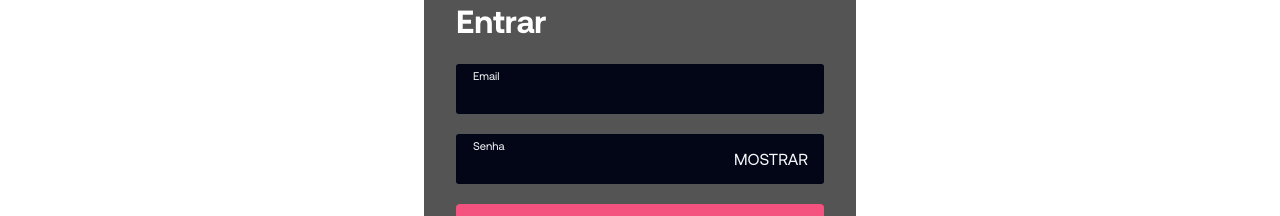
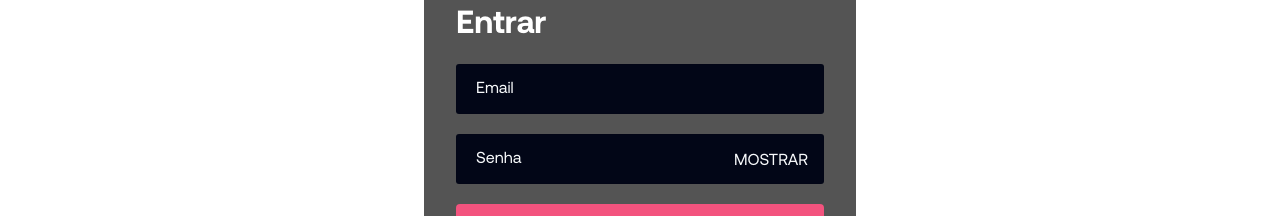
Before and after one commit to andreluizfr/Fintalk-Chat-Frontend, a React (Vite) app: page /login in a window 1280 px wide. Shown: the part 208-424 px from the top of the page. Built offline with nearby package versions, Linux system fonts and the light colour scheme.

Commit message:
fix: fixing input title not on the right place initially

```diff
--- a/src/components/StyledInput/styles.scss
+++ b/src/components/StyledInput/styles.scss
@@ -61,6 +61,7 @@
     font-size: 11.2px;
     font-weight: $font-weight-normal;
     top: 6px;
+    left: 17px;
   }
 
 
@@ -73,7 +74,7 @@
     border: 1px solid rgba($color-green, 0.6);
   }
 
-  .Input:valid+.Title {
+  .Input:valid[wasBlured="true"]+.Title {
     font-size: 11.2px;
     font-weight: $font-weight-normal;
     top: 6px;
@@ -93,7 +94,7 @@
     display: block;
   }
 
-  .Input:invalid+.Title {
+  .Input:invalid[wasBlured="true"]+.Title {
     font-size: 11.2px;
     font-weight: $font-weight-normal;
     top: 6px;
```
